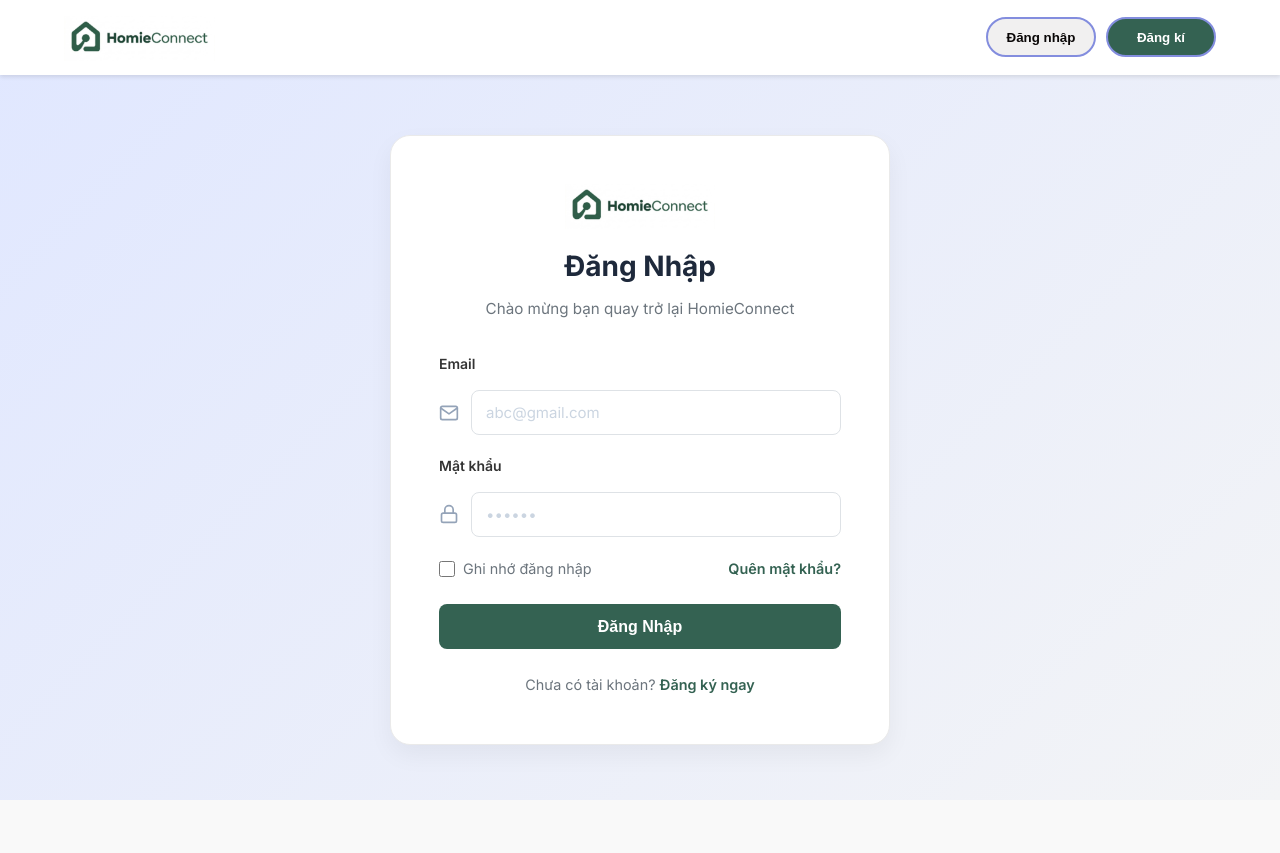
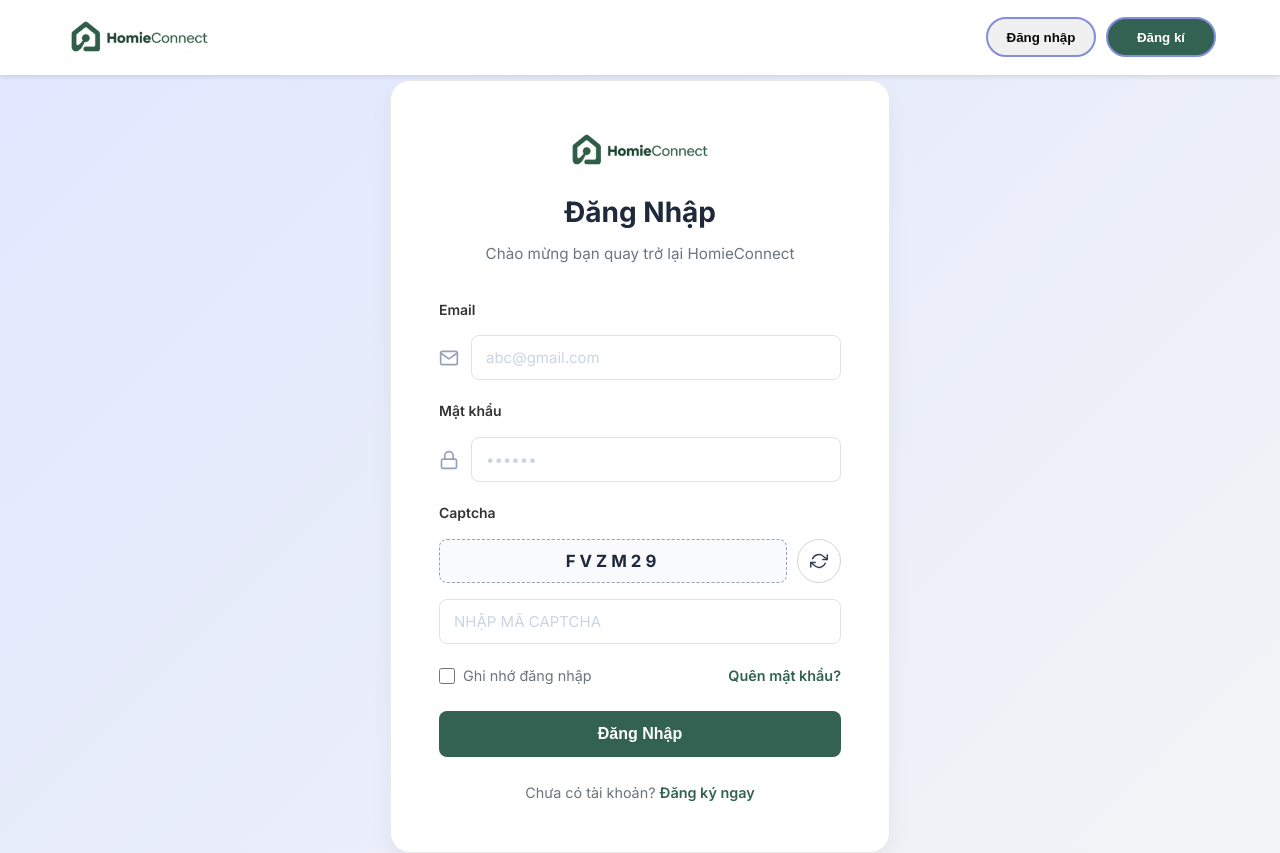
Before and after one commit to gwynnn297/homeconnect, a React (Vite) app in the folder frontend/: page /login in a window 1280 px wide. Before the commit the page ends 800 px from the top, so only its background shows below. Built offline with nearby package versions, Linux system fonts and the light colour scheme; no server answers.

Commit message:
Captcha Login

```diff
--- a/frontend/src/pages/Helper/HelperSchedulePage.css
+++ b/frontend/src/pages/Helper/HelperSchedulePage.css
@@ -182,6 +182,11 @@
     background-color: #fff1f2;
 }
 
+.day-item.mixed-schedule {
+    border-color: #fcd34d;
+    background-color: #fffbeb;
+}
+
 .day-name {
     font-size: 15px;
     color: #64748b;
@@ -210,6 +215,11 @@
     color: #b91c1c;
 }
 
+.day-item.mixed-schedule .day-name,
+.day-item.mixed-schedule .day-date {
+    color: #92400e;
+}
+
 .day-item.has-schedule.active {
     border-color: #1b4332;
     box-shadow: 0 6px 14px rgba(27, 67, 50, 0.12);
@@ -218,6 +228,11 @@
 .day-item.cancelled-only.active {
     border-color: #dc2626;
     box-shadow: 0 6px 14px rgba(220, 38, 38, 0.18);
+}
+
+.day-item.mixed-schedule.active {
+    border-color: #f59e0b;
+    box-shadow: 0 6px 14px rgba(245, 158, 11, 0.2);
 }
 
 .day-registered-dot {
@@ -230,6 +245,10 @@
 
 .day-registered-dot.cancelled {
     background-color: #dc2626;
+}
+
+.day-registered-dot.mixed {
+    background-color: #f59e0b;
 }
 
 .schedule-details {
--- a/frontend/src/pages/Login/LoginPage.css
+++ b/frontend/src/pages/Login/LoginPage.css
@@ -230,6 +230,58 @@ body {
     color: #94a3b8;
 }
 
+/* Captcha */
+.captcha-wrap {
+    display: flex;
+    align-items: center;
+    gap: 10px;
+    margin-bottom: 10px;
+}
+
+.captcha-code {
+    flex: 1;
+    min-height: 44px;
+    display: flex;
+    align-items: center;
+    justify-content: center;
+    border-radius: var(--border-radius);
+    border: 1px dashed #94a3b8;
+    background: #f8fafc;
+    color: #1e293b;
+    font-size: 1.05rem;
+    letter-spacing: 4px;
+    font-weight: 700;
+    user-select: none;
+}
+
+.captcha-refresh-btn {
+    width: 44px;
+    height: 44px;
+    border: 1px solid #d1d5db;
+    border-radius: 50%;
+    background: #fff;
+    color: #334155;
+    cursor: pointer;
+    transition: all 0.2s ease;
+    display: flex;
+    align-items: center;
+    justify-content: center;
+}
+
+.captcha-refresh-btn:hover {
+    border-color: var(--primary-color);
+    color: var(--primary-color);
+}
+
+.captcha-refresh-btn svg {
+    width: 18px;
+    height: 18px;
+}
+
+.captcha-input {
+    text-transform: uppercase;
+}
+
 /* Actions: Checkbox & Forgot Password */
 .form-actions {
     display: flex;
--- a/frontend/src/pages/Login/LoginPage.jsx
+++ b/frontend/src/pages/Login/LoginPage.jsx
@@ -4,16 +4,30 @@ import './LoginPage.css';
 import logoHomieConnect from '../../assets/LogoHomieConnect.png';
 import AuthService from '../../services/AuthService';
 import NotificationModal from '../../components/NotificationModal';
+import { generateCaptcha, isCaptchaValid } from '../../utils/captchaUtils';
 
 const LoginPage = () => {
     const navigate = useNavigate();
     const [email, setEmail] = useState('');
     const [password, setPassword] = useState('');
+    const [captchaInput, setCaptchaInput] = useState('');
+    const [captchaCode, setCaptchaCode] = useState(() => generateCaptcha());
     const [notification, setNotification] = useState(null); // { type, message }
+
+    const refreshCaptcha = () => {
+        setCaptchaCode(generateCaptcha());
+        setCaptchaInput('');
+    };
 
     const handleLogin = async (e) => {
         e.preventDefault();
         setNotification(null);
+
+        if (!isCaptchaValid(captchaInput, captchaCode)) {
+            setNotification({ type: 'error', message: 'Captcha không đúng. Vui lòng nhập lại.' });
+            refreshCaptcha();
+            return;
+        }
 
         try {
             const response = await AuthService.login({ email, password });
@@ -122,6 +136,38 @@ const LoginPage = () => {
                         </div>
                     </div>
 
+                    <div className="form-group">
+                        <label htmlFor="captcha">Captcha</label>
+                        <div className="captcha-wrap">
+                            <div className="captcha-code" aria-label="Mã captcha">
+                                {captchaCode}
+                            </div>
+                            <button
+                                type="button"
+                                className="captcha-refresh-btn"
+                                onClick={refreshCaptcha}
+                                title="Đổi mã captcha"
+                                aria-label="Đổi mã captcha"
+                            >
+                                <svg viewBox="0 0 24 24" fill="none" stroke="currentColor" strokeWidth="2" strokeLinecap="round" strokeLinejoin="round">
+                                    <polyline points="23 4 23 10 17 10" />
+                                    <polyline points="1 20 1 14 7 14" />
+                                    <path d="M3.51 9a9 9 0 0 1 14.13-3.36L23 10" />
+                                    <path d="M20.49 15a9 9 0 0 1-14.13 3.36L1 14" />
+                                </svg>
+                            </button>
+                        </div>
+                        <input
+                            type="text"
+                            id="captcha"
+                            placeholder="Nhập mã captcha"
+                            className="form-input captcha-input"
+                            value={captchaInput}
+                            onChange={(e) => setCaptchaInput(e.target.value)}
+                            required
+                        />
+                    </div>
+
                     <div className="form-actions">
                         <label className="remember-me">
                             <input type="checkbox" />
--- /dev/null
+++ b/frontend/src/utils/captchaUtils.js
@@ -0,0 +1,19 @@
+const CAPTCHA_CHARS = 'ABCDEFGHJKLMNPQRSTUVWXYZ23456789';
+const DEFAULT_CAPTCHA_LENGTH = 6;
+
+export const generateCaptcha = (length = DEFAULT_CAPTCHA_LENGTH) => {
+    const size = Number.isInteger(length) && length > 0 ? length : DEFAULT_CAPTCHA_LENGTH;
+    let captcha = '';
+
+    for (let i = 0; i < size; i += 1) {
+        const randomIndex = Math.floor(Math.random() * CAPTCHA_CHARS.length);
+        captcha += CAPTCHA_CHARS[randomIndex];
+    }
+
+    return captcha;
+};
+
+export const isCaptchaValid = (input, expected) => {
+    if (!input || !expected) return false;
+    return String(input).trim().toUpperCase() === String(expected).trim().toUpperCase();
+};
```
Also changed, not shown: frontend/src/pages/Helper/HelperSchedulePage.jsx (+49 -8 lines).
